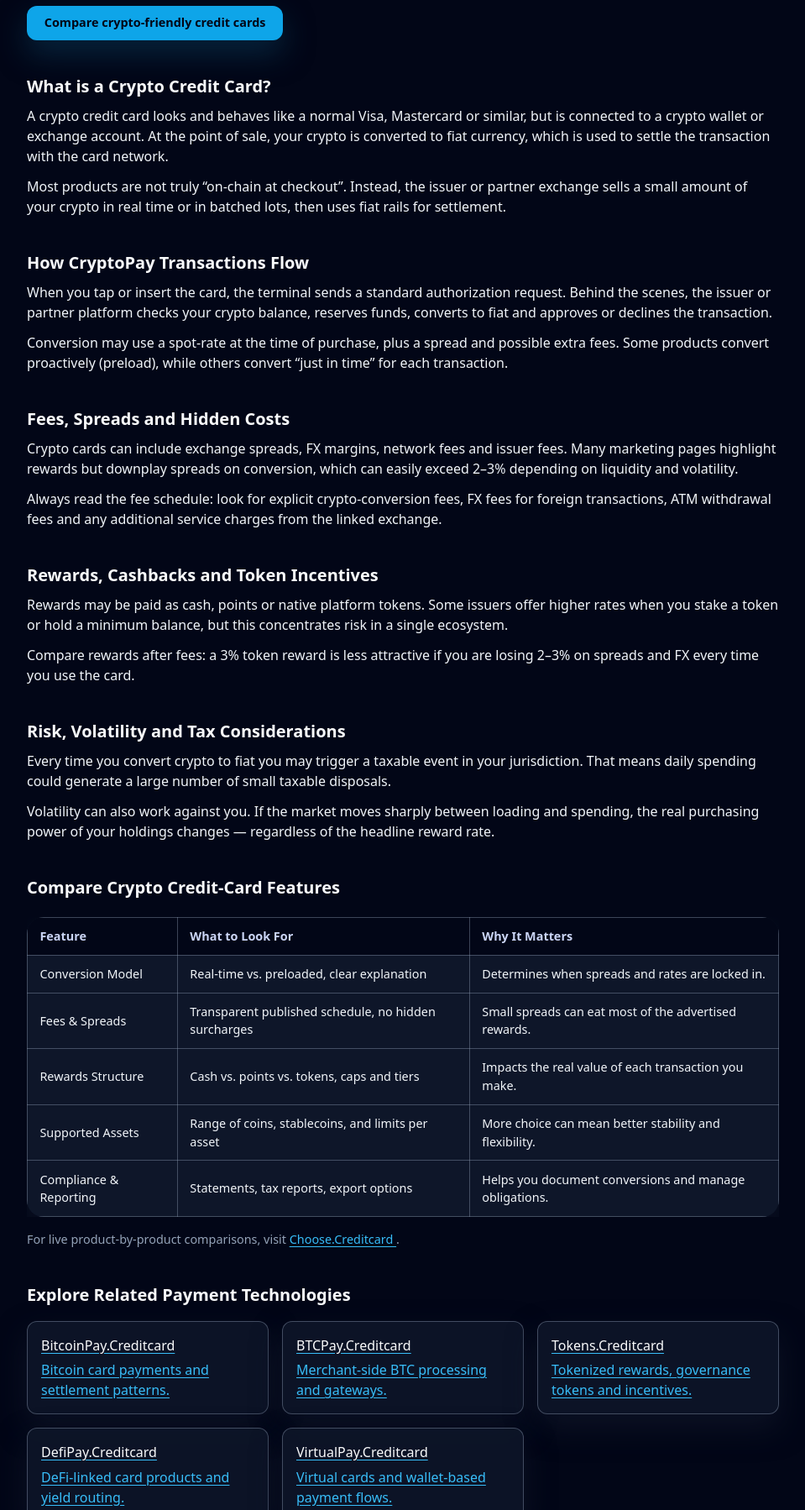
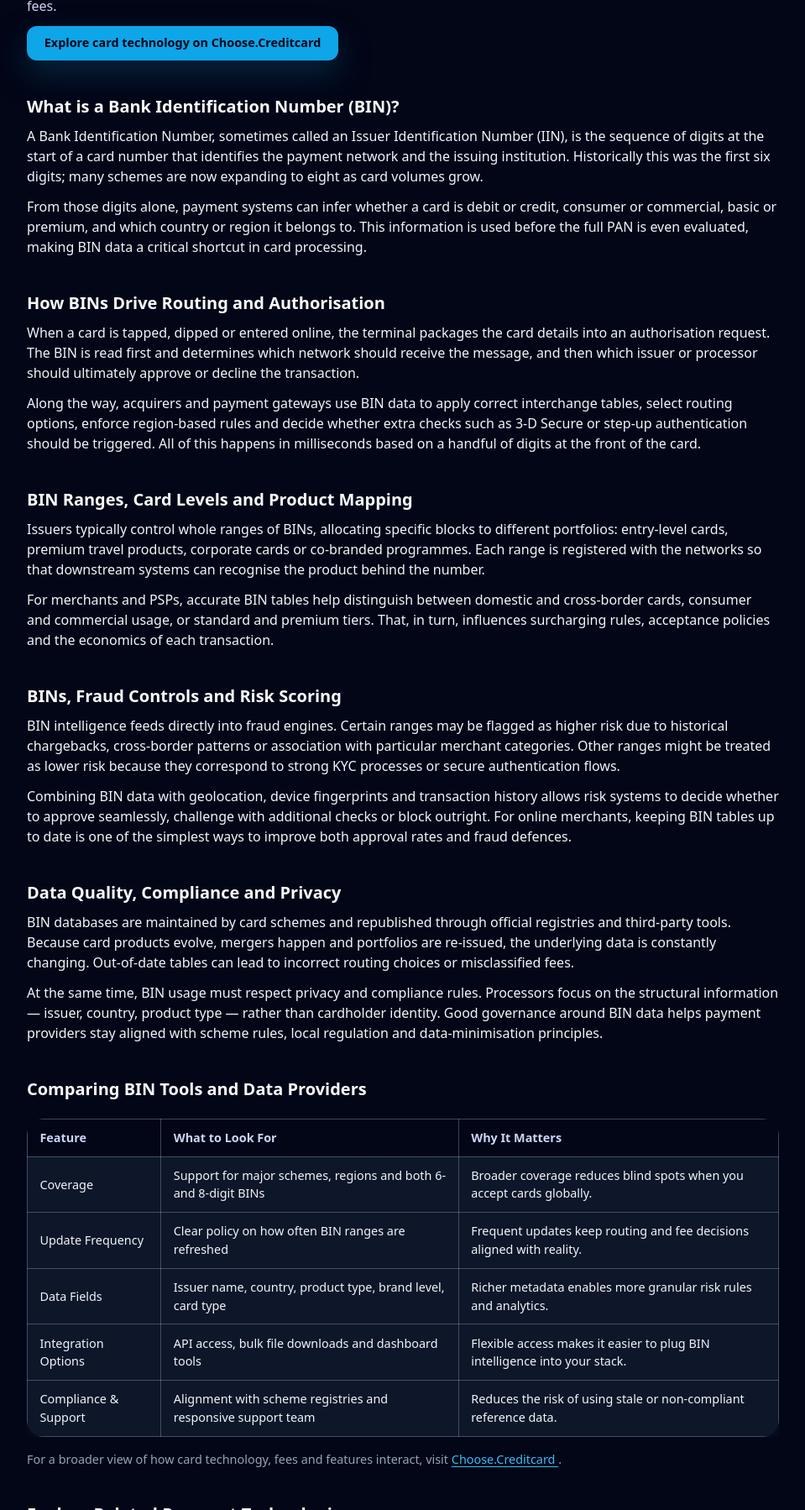
Before and after one commit to ChooseCreditCard/bin.creditcard, a plain HTML site: page index.html in a window 1280 px wide. Shown: the part 380-2178 px from the top of the page at 84% size, without its empty margins (160-1119 px from the left). Drawn offline with nearby package versions, Linux system fonts and the light colour scheme.

Commit message:
Update index.html

```diff
--- a/index.html
+++ b/index.html
@@ -4,22 +4,22 @@
   <meta charset="UTF-8" />
   <meta name="viewport" content="width=device-width, initial-scale=1" />
 
-  <title>bin.Creditcard – How Crypto Credit-Card Payments Work</title>
-  <meta name="description" content="Understand how crypto-linked credit cards work: on-ramp/off-ramp, conversion, fees, rewards and risks. Independent overview of crypto card payments." />
+  <title>Bin.Creditcard – Bank Identification Numbers (BINs) Explained</title>
+  <meta name="description" content="Understand how Bank Identification Numbers (BINs) classify cards by issuer, network, product type and region. Independent explainer for cardholders, merchants and fintech builders." />
   <meta name="robots" content="index,follow" />
   <link rel="canonical" href="https://bin.creditcard/" />
 
   <!-- Open Graph -->
-  <meta property="og:title" content="bin.Creditcard – Crypto Credit-Card Payments Explained" />
-  <meta property="og:description" content="Learn how crypto credit cards convert your coins to fiat at the point of sale, what fees apply and how rewards are calculated." />
+  <meta property="og:title" content="Bin.Creditcard – Bank Identification Numbers (BINs) Explained" />
+  <meta property="og:description" content="Learn what BINs reveal about a card’s issuer, network, country and product, and how this data is used for routing, risk and reporting." />
   <meta property="og:type" content="website" />
   <meta property="og:url" content="https://bin.creditcard/" />
   <meta property="og:image" content="https://choose.creditcard/preview.png?utm_source=bin.creditcard&utm_medium=referral&utm_campaign=og_image" />
 
   <!-- Twitter -->
   <meta name="twitter:card" content="summary_large_image" />
-  <meta name="twitter:title" content="bin.Creditcard – Crypto Credit-Card Payments Explained" />
-  <meta name="twitter:description" content="Independent explanation of crypto-linked credit cards, conversion paths, fees and tax considerations." />
+  <meta name="twitter:title" content="Bin.Creditcard – Bank Identification Numbers (BINs) Explained" />
+  <meta name="twitter:description" content="Independent explanation of how Bank Identification Numbers (BINs) work, why they matter, and how they are used in modern card payments." />
   <meta name="twitter:image" content="https://choose.creditcard/preview.png?utm_source=bin.creditcard&utm_medium=referral&utm_campaign=twitter_image" />
 
   <!-- GA4 -->
@@ -43,8 +43,8 @@
       <div class="brand">
         <div class="cc-logo">CC</div>
         <div class="brand-text">
-          <div class="brand-title">bin.Creditcard</div>
-          <div class="brand-subtitle">Crypto Credit-Card Payments Explained</div>
+          <div class="brand-title">Bin.Creditcard</div>
+          <div class="brand-subtitle">Bank Identification Numbers Explained</div>
         </div>
       </div>
       <nav class="nav-links" aria-label="Page navigation">
@@ -60,56 +60,76 @@
     <div class="cc-breadcrumb">
       <a href="https://choose.creditcard/?utm_source=bin.creditcard&utm_medium=referral&utm_campaign=breadcrumb">Home</a>
       &nbsp;›&nbsp;
-      bin.Creditcard
+      Bin.Creditcard
     </div>
 
     <!-- Hero -->
     <section class="hero">
       <div class="hero-content">
-        <h1>How Crypto Credit-Card Payments Actually Work</h1>
+        <h1>What Bank Identification Numbers Reveal About Your Card</h1>
         <p class="hero-lead">
-          Crypto credit cards promise “spend your coins anywhere”. Here’s what really happens when you tap at the terminal — from conversion and spreads to rewards and tax questions.
+          Every payment card starts with a small cluster of digits that quietly describes the issuer, network, product type and region. Bin.Creditcard breaks down how Bank Identification Numbers (BINs) work and how they shape routing, risk checks and fees.
         </p>
         <a class="cta" href="https://choose.creditcard/?utm_source=bin.creditcard&utm_medium=referral&utm_campaign=hero_cta">
-          Compare crypto-friendly credit cards
+          Explore card technology on Choose.Creditcard
         </a>
       </div>
     </section>
 
     <!-- Content sections -->
     <section id="overview" class="section">
-      <h2>What is a Crypto Credit Card?</h2>
-      <p>A crypto credit card looks and behaves like a normal Visa, Mastercard or similar, but is connected to a crypto wallet or exchange account. At the point of sale, your crypto is converted to fiat currency, which is used to settle the transaction with the card network.</p>
-      <p>Most products are not truly “on-chain at checkout”. Instead, the issuer or partner exchange sells a small amount of your crypto in real time or in batched lots, then uses fiat rails for settlement.</p>
+      <h2>What is a Bank Identification Number (BIN)?</h2>
+      <p>
+        A Bank Identification Number, sometimes called an Issuer Identification Number (IIN), is the sequence of digits at the start of a card number that identifies the payment network and the issuing institution. Historically this was the first six digits; many schemes are now expanding to eight as card volumes grow.
+      </p>
+      <p>
+        From those digits alone, payment systems can infer whether a card is debit or credit, consumer or commercial, basic or premium, and which country or region it belongs to. This information is used before the full PAN is even evaluated, making BIN data a critical shortcut in card processing.
+      </p>
     </section>
 
     <section id="mechanics" class="section">
-      <h2>How CryptoPay Transactions Flow</h2>
-      <p>When you tap or insert the card, the terminal sends a standard authorization request. Behind the scenes, the issuer or partner platform checks your crypto balance, reserves funds, converts to fiat and approves or declines the transaction.</p>
-      <p>Conversion may use a spot-rate at the time of purchase, plus a spread and possible extra fees. Some products convert proactively (preload), while others convert “just in time” for each transaction.</p>
+      <h2>How BINs Drive Routing and Authorisation</h2>
+      <p>
+        When a card is tapped, dipped or entered online, the terminal packages the card details into an authorisation request. The BIN is read first and determines which network should receive the message, and then which issuer or processor should ultimately approve or decline the transaction.
+      </p>
+      <p>
+        Along the way, acquirers and payment gateways use BIN data to apply correct interchange tables, select routing options, enforce region-based rules and decide whether extra checks such as 3-D Secure or step-up authentication should be triggered. All of this happens in milliseconds based on a handful of digits at the front of the card.
+      </p>
     </section>
 
     <section class="section">
-      <h2>Fees, Spreads and Hidden Costs</h2>
-      <p>Crypto cards can include exchange spreads, FX margins, network fees and issuer fees. Many marketing pages highlight rewards but downplay spreads on conversion, which can easily exceed 2–3% depending on liquidity and volatility.</p>
-      <p>Always read the fee schedule: look for explicit crypto-conversion fees, FX fees for foreign transactions, ATM withdrawal fees and any additional service charges from the linked exchange.</p>
+      <h2>BIN Ranges, Card Levels and Product Mapping</h2>
+      <p>
+        Issuers typically control whole ranges of BINs, allocating specific blocks to different portfolios: entry-level cards, premium travel products, corporate cards or co-branded programmes. Each range is registered with the networks so that downstream systems can recognise the product behind the number.
+      </p>
+      <p>
+        For merchants and PSPs, accurate BIN tables help distinguish between domestic and cross-border cards, consumer and commercial usage, or standard and premium tiers. That, in turn, influences surcharging rules, acceptance policies and the economics of each transaction.
+      </p>
     </section>
 
     <section class="section">
-      <h2>Rewards, Cashbacks and Token Incentives</h2>
-      <p>Rewards may be paid as cash, points or native platform tokens. Some issuers offer higher rates when you stake a token or hold a minimum balance, but this concentrates risk in a single ecosystem.</p>
-      <p>Compare rewards after fees: a 3% token reward is less attractive if you are losing 2–3% on spreads and FX every time you use the card.</p>
+      <h2>BINs, Fraud Controls and Risk Scoring</h2>
+      <p>
+        BIN intelligence feeds directly into fraud engines. Certain ranges may be flagged as higher risk due to historical chargebacks, cross-border patterns or association with particular merchant categories. Other ranges might be treated as lower risk because they correspond to strong KYC processes or secure authentication flows.
+      </p>
+      <p>
+        Combining BIN data with geolocation, device fingerprints and transaction history allows risk systems to decide whether to approve seamlessly, challenge with additional checks or block outright. For online merchants, keeping BIN tables up to date is one of the simplest ways to improve both approval rates and fraud defences.
+      </p>
     </section>
 
     <section class="section">
-      <h2>Risk, Volatility and Tax Considerations</h2>
-      <p>Every time you convert crypto to fiat you may trigger a taxable event in your jurisdiction. That means daily spending could generate a large number of small taxable disposals.</p>
-      <p>Volatility can also work against you. If the market moves sharply between loading and spending, the real purchasing power of your holdings changes — regardless of the headline reward rate.</p>
+      <h2>Data Quality, Compliance and Privacy</h2>
+      <p>
+        BIN databases are maintained by card schemes and republished through official registries and third-party tools. Because card products evolve, mergers happen and portfolios are re-issued, the underlying data is constantly changing. Out-of-date tables can lead to incorrect routing choices or misclassified fees.
+      </p>
+      <p>
+        At the same time, BIN usage must respect privacy and compliance rules. Processors focus on the structural information — issuer, country, product type — rather than cardholder identity. Good governance around BIN data helps payment providers stay aligned with scheme rules, local regulation and data-minimisation principles.
+      </p>
     </section>
 
     <!-- Comparison block -->
     <section id="compare" class="section">
-      <h2>Compare Crypto Credit-Card Features</h2>
+      <h2>Comparing BIN Tools and Data Providers</h2>
       <div class="table-wrap">
         <table class="table">
           <thead>
@@ -121,35 +141,35 @@
           </thead>
           <tbody>
             <tr>
-              <td>Conversion Model</td>
-              <td>Real-time vs. preloaded, clear explanation</td>
-              <td>Determines when spreads and rates are locked in.</td>
+              <td>Coverage</td>
+              <td>Support for major schemes, regions and both 6- and 8-digit BINs</td>
+              <td>Broader coverage reduces blind spots when you accept cards globally.</td>
             </tr>
             <tr>
-              <td>Fees &amp; Spreads</td>
-              <td>Transparent published schedule, no hidden surcharges</td>
-              <td>Small spreads can eat most of the advertised rewards.</td>
+              <td>Update Frequency</td>
+              <td>Clear policy on how often BIN ranges are refreshed</td>
+              <td>Frequent updates keep routing and fee decisions aligned with reality.</td>
             </tr>
             <tr>
-              <td>Rewards Structure</td>
-              <td>Cash vs. points vs. tokens, caps and tiers</td>
-              <td>Impacts the real value of each transaction you make.</td>
+              <td>Data Fields</td>
+              <td>Issuer name, country, product type, brand level, card type</td>
+              <td>Richer metadata enables more granular risk rules and analytics.</td>
             </tr>
             <tr>
-              <td>Supported Assets</td>
-              <td>Range of coins, stablecoins, and limits per asset</td>
-              <td>More choice can mean better stability and flexibility.</td>
+              <td>Integration Options</td>
+              <td>API access, bulk file downloads and dashboard tools</td>
+              <td>Flexible access makes it easier to plug BIN intelligence into your stack.</td>
             </tr>
             <tr>
-              <td>Compliance &amp; Reporting</td>
-              <td>Statements, tax reports, export options</td>
-              <td>Helps you document conversions and manage obligations.</td>
+              <td>Compliance &amp; Support</td>
+              <td>Alignment with scheme registries and responsive support team</td>
+              <td>Reduces the risk of using stale or non-compliant reference data.</td>
             </tr>
           </tbody>
         </table>
       </div>
       <p class="small">
-        For live product-by-product comparisons, visit
+        For a broader view of how card technology, fees and features interact, visit
         <a href="https://choose.creditcard/?utm_source=bin.creditcard&utm_medium=referral&utm_campaign=comparison_section">
           Choose.Creditcard
         </a>.
@@ -160,23 +180,23 @@
     <section class="section">
       <h2>Explore Related Payment Technologies</h2>
       <div class="cluster-grid">
-        <a class="cluster-card" href="https://bitcoinpay.creditcard/?utm_source=bin.creditcard&utm_medium=referral&utm_campaign=cluster_bitcoinpay">
+        <a class="cluster-card" href="https://bitcoinpay.creditcard/?utm_source=cryptopay.creditcard&utm_medium=referral&utm_campaign=cluster_bitcoinpay">
           <h3>BitcoinPay.Creditcard</h3>
           <p>Bitcoin card payments and settlement patterns.</p>
         </a>
-        <a class="cluster-card" href="https://btcpay.creditcard/?utm_source=bin.creditcard&utm_medium=referral&utm_campaign=cluster_btcpay">
+        <a class="cluster-card" href="https://btcpay.creditcard/?utm_source=cryptopay.creditcard&utm_medium=referral&utm_campaign=cluster_btcpay">
           <h3>BTCPay.Creditcard</h3>
           <p>Merchant-side BTC processing and gateways.</p>
         </a>
-        <a class="cluster-card" href="https://tokens.creditcard/?utm_source=bin.creditcard&utm_medium=referral&utm_campaign=cluster_tokens">
+        <a class="cluster-card" href="https://tokens.creditcard/?utm_source=cryptopay.creditcard&utm_medium=referral&utm_campaign=cluster_tokens">
           <h3>Tokens.Creditcard</h3>
           <p>Tokenized rewards, governance tokens and incentives.</p>
         </a>
-        <a class="cluster-card" href="https://defipay.creditcard/?utm_source=bin.creditcard&utm_medium=referral&utm_campaign=cluster_defipay">
+        <a class="cluster-card" href="https://defipay.creditcard/?utm_source=cryptopay.creditcard&utm_medium=referral&utm_campaign=cluster_defipay">
           <h3>DefiPay.Creditcard</h3>
           <p>DeFi-linked card products and yield routing.</p>
         </a>
-        <a class="cluster-card" href="https://virtualpay.creditcard/?utm_source=bin.creditcard&utm_medium=referral&utm_campaign=cluster_virtualpay">
+        <a class="cluster-card" href="https://virtualpay.creditcard/?utm_source=cryptopay.creditcard&utm_medium=referral&utm_campaign=cluster_virtualpay">
           <h3>VirtualPay.Creditcard</h3>
           <p>Virtual cards and wallet-based payment flows.</p>
         </a>
@@ -187,29 +207,29 @@
     <section class="section">
       <h2>Part of The CreditCard Collection</h2>
       <p class="small">
-        bin.Creditcard is one spoke in <strong>The CreditCard Collection</strong> — a network of focused microsites operated by ronarn AS. Each site explains a single payment concept in clear language and then connects you to independent comparison tools.
+        Bin.Creditcard is one spoke in <strong>The CreditCard Collection</strong> — a network of focused microsites operated by ronarn AS. Each site explains a single piece of card or payment infrastructure in plain language and then connects you to independent comparison tools.
       </p>
       <p class="small">
-        We do not issue cards. We summarize documentation, highlight trade-offs and link to external providers where you can read the full terms yourself.
+        We do not issue cards or sell BIN data. We summarise documentation, highlight trade-offs and point you toward external providers where you can review the full technical details and terms yourself.
       </p>
       <p class="small">
-        This site is informational only and does not provide financial, investment or tax advice. Always review official documentation and consider seeking independent advice if needed.
+        This site is informational only and does not provide financial, legal or tax advice. Always consult official documentation and consider seeking independent advice where appropriate.
       </p>
 
-      <!-- Root hub snippet -->
+      <!-- Technology hub snippet -->
       <div class="hub-link">
-        <a href="https://choose.creditcard/?utm_source=bin.creditcard&utm_medium=referral&utm_campaign=minisite_to_hub"
+        <a href="https://choose.creditcard/technology/?utm_source=bin.creditcard&utm_medium=referral&utm_campaign=minisite_to_hub"
            class="text-sm text-slate-600 hover:text-slate-900">
-          Learn more at the Choose.Creditcard
+          Learn more at the Technology hub
         </a>
       </div>
     </section>
 
     <!-- Bottom CTA -->
     <section class="section">
-      <h2>Ready to Compare Crypto-Friendly Cards?</h2>
+      <h2>Ready to Go Deeper Into Card Infrastructure?</h2>
       <p class="small">
-        Use bin.Creditcard to understand the mechanics — then head over to the main comparison hub to see which cards currently support crypto, stablecoins or on-ramp/off-ramp integrations.
+        Use Bin.Creditcard to understand the role of BINs in modern payments — then continue to the main hub to explore how networks, fees, rewards and protections fit together across different card products.
       </p>
       <a class="cta" href="https://choose.creditcard/?utm_source=bin.creditcard&utm_medium=referral&utm_campaign=bottom_cta">
         Go to Choose.Creditcard
```
